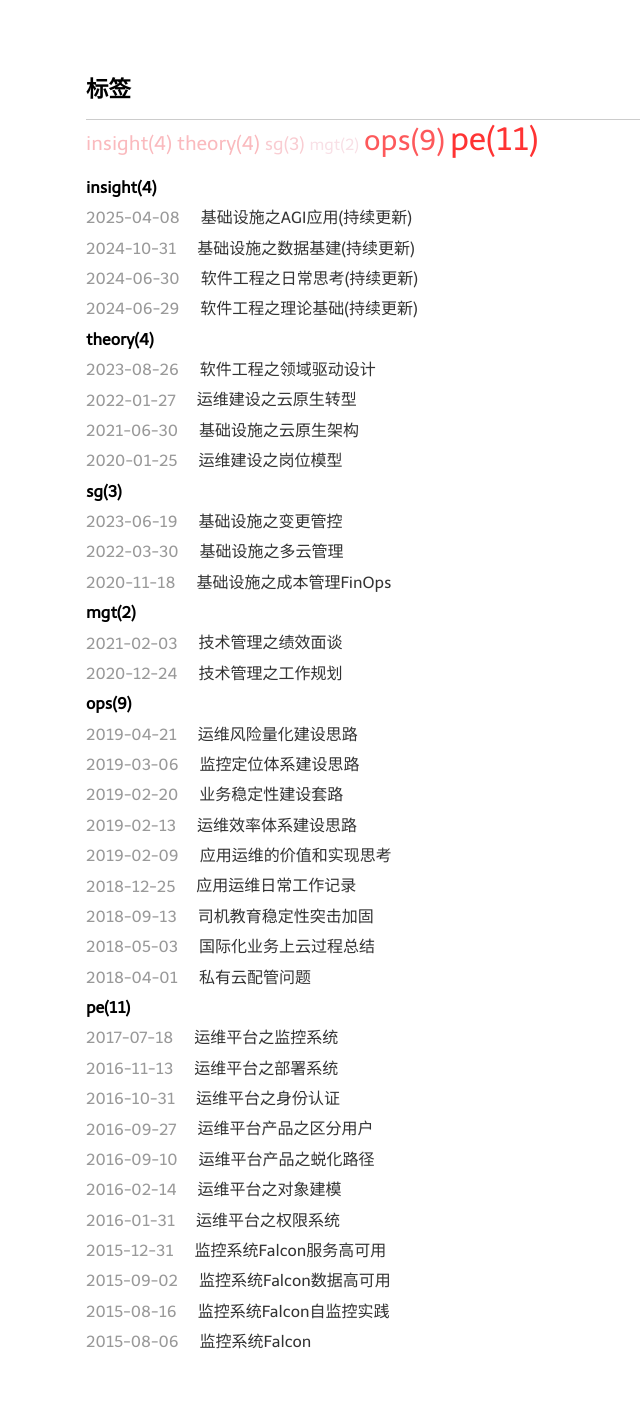
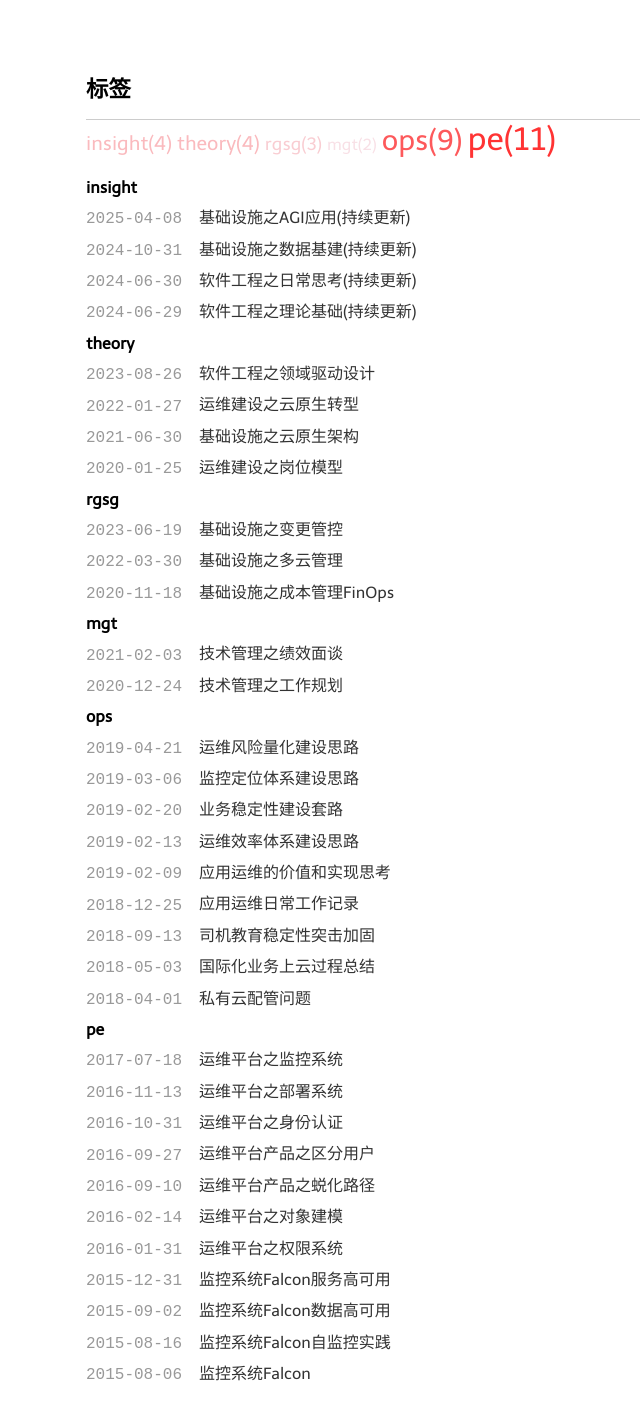
Before and after one commit to niean/niean.github.io, a Jekyll site: the page built from tags/index.md, in a window 1280 px wide. Shown: the whole page, without its empty margins (104-744 px from the left). Built offline with Jekyll 4.4.1, drawn with Linux system fonts in a browser that asks for light colours; before the commit the page ends 1393 px from its top, so only the background shows below that.

Commit message:
样式调整

```diff
--- a/_posts/2020-11-18-finops-ccmp.markdown
+++ b/_posts/2020-11-18-finops-ccmp.markdown
@@ -3,7 +3,7 @@ layout: post
 title: 基础设施之成本管理FinOps
 date: 2020-11-18 20:00
 tags:
-  - sg
+  - rgsg
 ---
 
 ## 导读
--- a/_posts/2022-03-30-infra-cmp.markdown
+++ b/_posts/2022-03-30-infra-cmp.markdown
@@ -3,7 +3,7 @@ layout: post
 title: 基础设施之多云管理
 date: 2022-03-30 22:00
 tags:
-  - sg
+  - rgsg
 ---
 
 ## 导读
--- a/_posts/2023-06-19-infra-cm.markdown
+++ b/_posts/2023-06-19-infra-cm.markdown
@@ -3,7 +3,7 @@ layout: post
 title: 基础设施之变更管控
 date: 2023-06-19 21:00
 tags:
-  - sg
+  - rgsg
 ---
 
 ## 要点简述
--- a/media/css/style.css
+++ b/media/css/style.css
@@ -41,14 +41,18 @@ a:hover {
   list-style-type: none;
 }
 .listing-item a {
-  padding: .2em 1em;
+  padding: .2em 0.5em;
   color: #333333;
 }
 .listing-item a:hover {
   color: #003399;
 }
 .listing-item time {
+  display: inline-block;
+  width: 100px;
   color: #999999;
+  font-family: monospace;
+  text-align: left;
 }
 .listing-seperator{
   font-weight: bold;
--- a/tags/index.md
+++ b/tags/index.md
@@ -33,7 +33,7 @@ layout: page
     {% assign tag_parts = tag_entry | split: '||' %}
     {% assign tag_name = tag_parts[1] %}
     {% assign tag = site.tags[tag_name] %}
-    <li class="listing-seperator" id="{{ tag_name }}">{{ tag_name }}({{ tag.size }})</li>
+    <li class="listing-seperator" id="{{ tag_name }}">{{ tag_name }}</li>
     {% assign sorted_posts = tag | sort: 'date' | reverse %}
     {% for post in sorted_posts %}
     <li class="listing-item">
```
